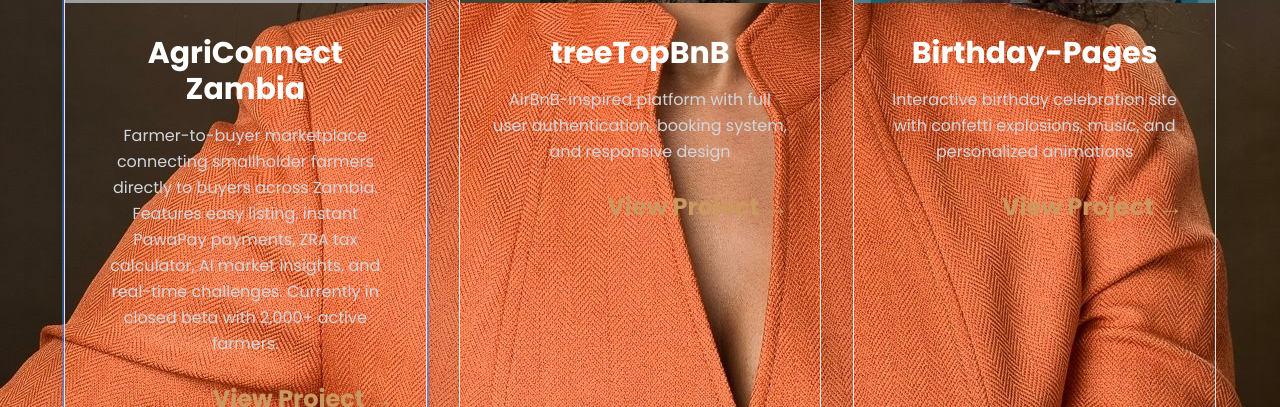
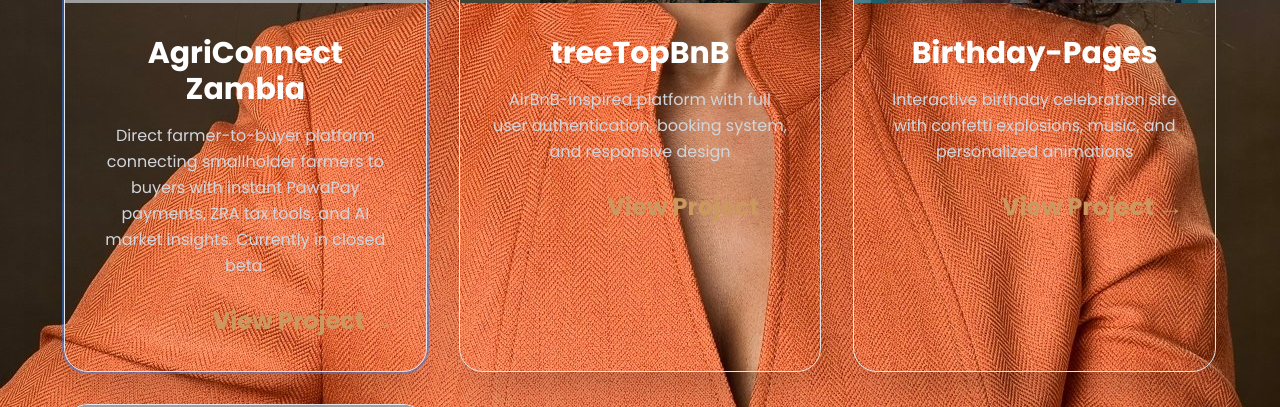
Before and after one commit to Cathy-45/cathy-portfolio-integrated, a React (Vite) app: page /portfolio in a window 1280 px wide. Shown: the part 920-1327 px from the top of the page. Built offline with nearby package versions, Linux system fonts and the light colour scheme; grey boxes are pictures that could not be loaded.

Commit message:
feat: Shorten AgriConnect description and include 'platform'

```diff
--- a/src/components/MyPortfolio.jsx
+++ b/src/components/MyPortfolio.jsx
@@ -12,7 +12,7 @@
       id: 1,
       name: "AgriConnect Zambia",
       description:
-        "Farmer-to-buyer marketplace connecting smallholder farmers directly to buyers across Zambia. Features easy listing, instant PawaPay payments, ZRA tax calculator, AI market insights, and real-time challenges. Currently in closed beta with 2,000+ active farmers.",
+        "Direct farmer-to-buyer platform connecting smallholder farmers to buyers with instant PawaPay payments, ZRA tax tools, and AI market insights. Currently in closed beta.",
       image:
         agriconnectHomeImage,
       path: "https://github.com/Cathy-45/AgriConnect-Zambia-Frontend",
```
